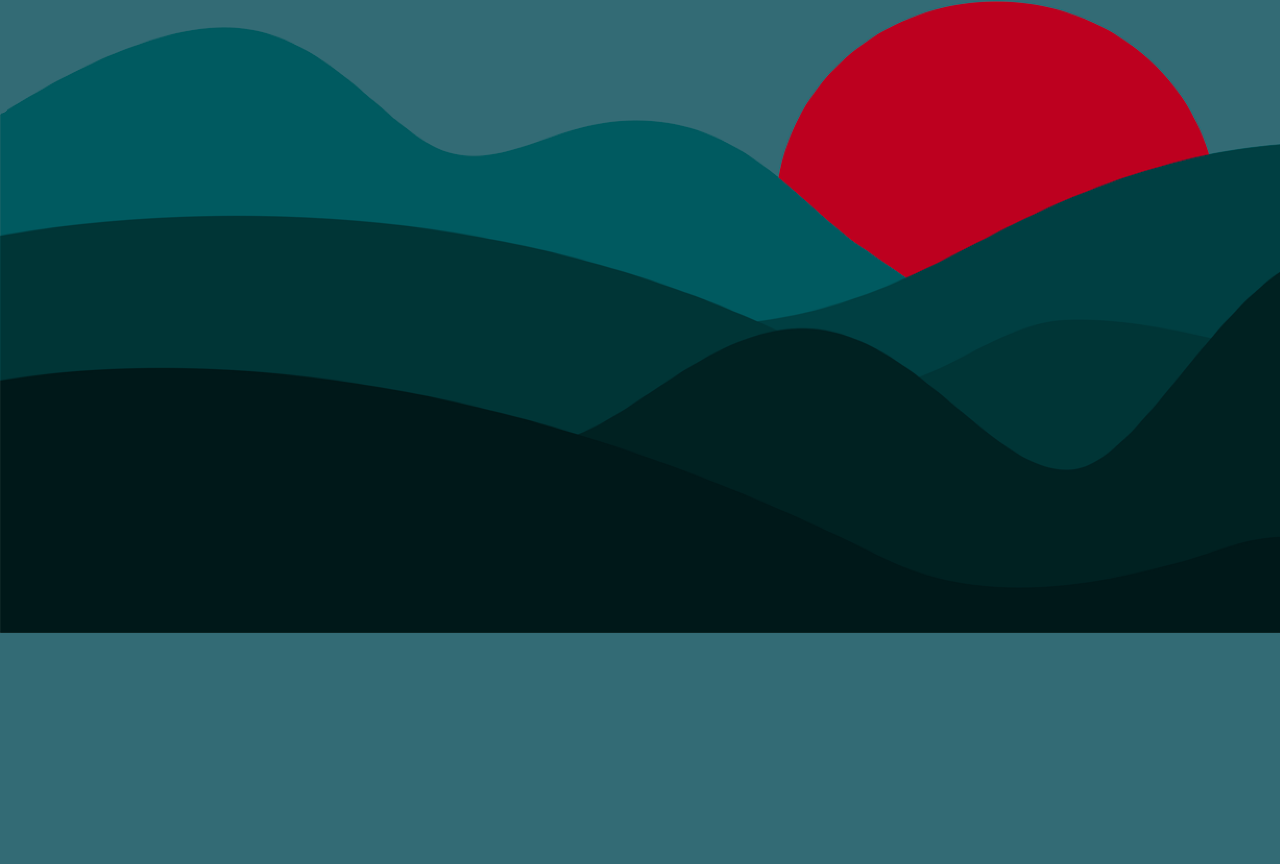
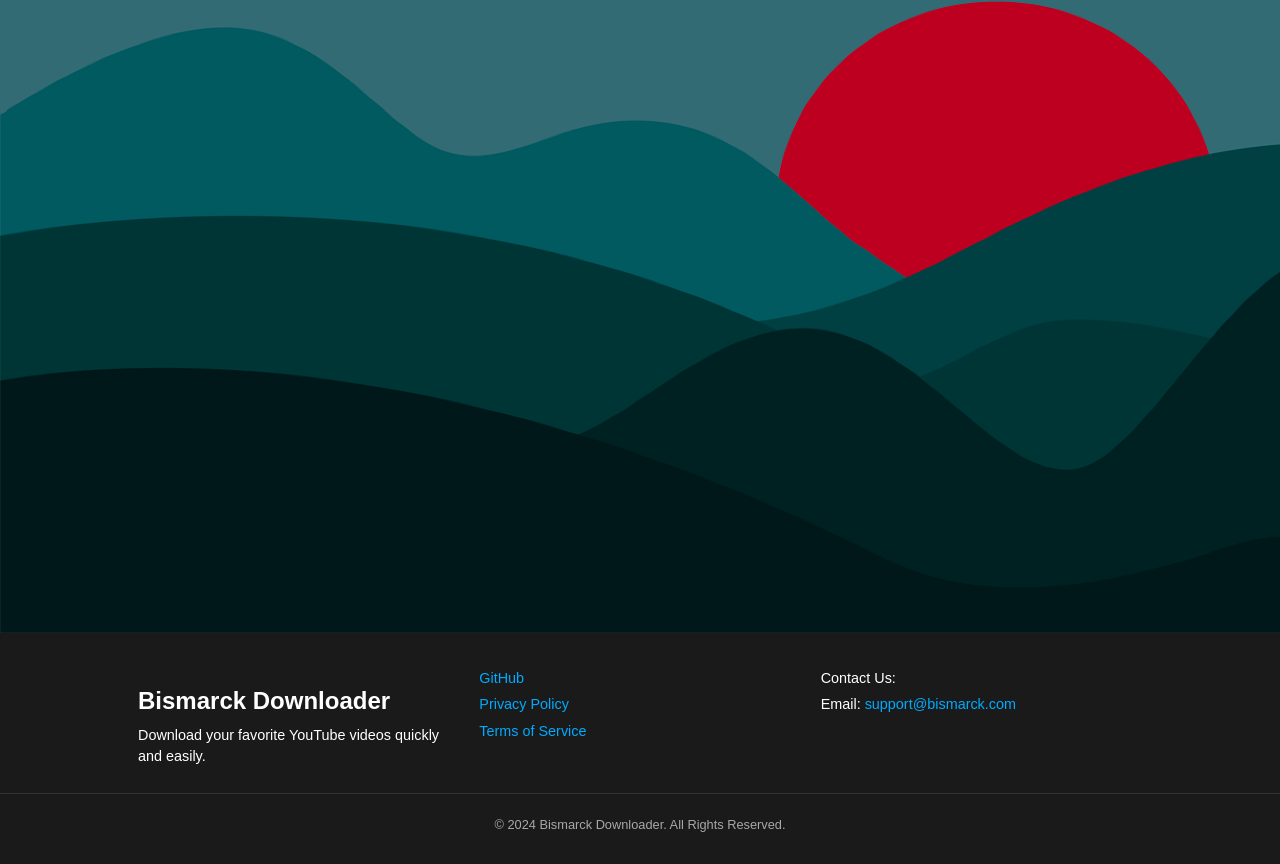
Before and after one commit to NullPointerGang/Bismark, a plain HTML site: page frontend/main/index.html in a window 1280 px wide. Shown: the part 681-1545 px from the top of the page. Before the commit the page ends 1314 px from the top, so only its background shows below. Drawn offline with Linux system fonts and the light colour scheme; a web font is replaced by a local one.

Commit message:
Added footer

```diff
--- a/frontend/main/index.html
+++ b/frontend/main/index.html
@@ -57,10 +57,29 @@
 
     </section>
 
-    <!-- None -->
-    <section>
+    <footer>
+        <div class="footer-container">
+            <div class="footer-left">
+                <h3>Bismarck Downloader</h3>
+                <p>Download your favorite YouTube videos quickly and easily.</p>
+            </div>
+            <div class="footer-center">
+                <ul>
+                    <li><a href="https://github.com/Licomix/bismark">GitHub</a></li>
+                    <li><a href="privacy-policy">Privacy Policy</a></li>
+                    <li><a href="terms-of-service">Terms of Service</a></li>
+                </ul>
+            </div>
+            <div class="footer-right">
+                <p>Contact Us:</p>
+                <p>Email: <a href="mailto:support@bismarck.com">support@bismarck.com</a></p>
+            </div>
+        </div>
+        <div class="footer-bottom">
+            <p>&copy; 2024 Bismarck Downloader. All Rights Reserved.</p>
+        </div>
+    </footer>
 
-    </section>
 
     <script src="../static/js/index.js"></script>
 
--- a/frontend/static/css/index.scss
+++ b/frontend/static/css/index.scss
@@ -215,3 +215,64 @@ body {
     height: 100vh;
     width: 100%;
 }
+
+footer {
+    background-color: #1a1a1a;
+    color: #ffffff;
+    padding: 20px 0;
+    font-family: Arial, sans-serif;
+
+    .footer-container {
+        display: flex;
+        flex-wrap: wrap;
+        justify-content: space-between;
+        align-items: flex-start;
+        padding: 0 10%;
+        margin-bottom: 10px;
+
+        .footer-left, .footer-center, .footer-right {
+            flex: 1;
+            margin: 10px;
+
+            h3 {
+                margin-bottom: 10px;
+                font-size: 1.5rem;
+            }
+
+            p, ul {
+                font-size: 0.9rem;
+                line-height: 1.5;
+                margin: 5px 0;
+            }
+
+            ul {
+                list-style: none;
+                padding: 0;
+
+                li {
+                    margin: 5px 0;
+
+                    a {
+                        text-decoration: none;
+                        color: #00aaff;
+                        transition: color 0.3s;
+                    }
+                }
+            }
+
+            a {
+                color: #00aaff;
+                text-decoration: none;
+                transition: color 0.3s;
+            }
+        }
+    }
+
+    .footer-bottom {
+        text-align: center;
+        font-size: 0.8rem;
+        color: #cccc;
+        border-top: 1px solid #333;
+        padding-top: 10px;
+    }
+}
```
Also changed, not shown: frontend/static/css/index.css, frontend/static/css/index.min.css.
